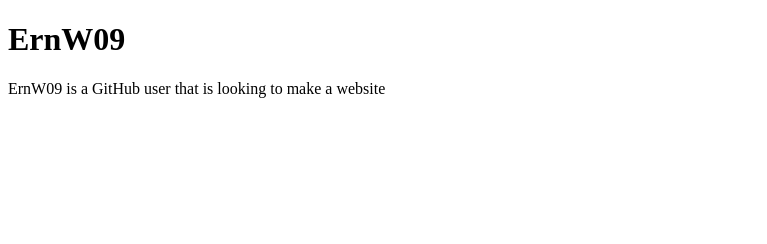
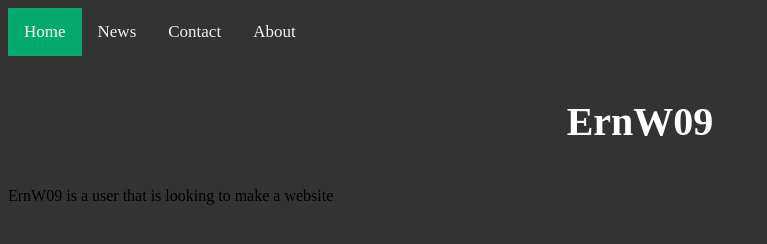
Before and after one commit to ErnW09/ErnW09.github.io, a plain HTML site: page index.html in a window 1280 px wide. Shown: the whole page, without its empty margins (0-767 px from the left). Drawn offline with Linux system fonts and the light colour scheme.

Commit message:
basic code

```diff
--- /dev/null
+++ b/css/style.css
@@ -0,0 +1,46 @@
+body{
+    background-color: #333;
+}
+
+.cenHeader{
+    text-align: center;
+    color: white;
+    font-size: 40px;
+    padding: 15px;
+}
+
+.odd{
+    background-color: #333;
+    color: white;
+    padding: 15px;
+    text-align: center;
+    font-size: 20px;
+}
+
+/* Add a black background color to the top navigation */
+.topnav {
+    background-color: #333;
+    overflow: hidden;
+}
+
+/* Style the links inside the navigation bar */
+.topnav a {
+    float: left;
+    color: #f2f2f2;
+    text-align: left;
+    padding: 14px 16px;
+    text-decoration: none;
+    font-size: 17px;
+}
+
+/* Change the color of links on hover */
+.topnav a:hover {
+    background-color: #ddd;
+    color: black;
+}
+
+/* Add a color to the active/current link */
+.topnav a.active {
+    background-color: #04AA6D;
+    color: white;
+}
--- a/index.html
+++ b/index.html
@@ -1,10 +1,20 @@
 <!DOCTYPE html>
 <html>
     <head>
-    <title>ErnPortfolio</title>
+        <title>ErnPortfolio</title>
+        <link rel="stylesheet" href="css/style.css">
+        <meta charset="utf-8">
+
     </head>
     <body>
-        <h1>ErnW09</h1>
-        <p>ErnW09 is a GitHub user that is looking to make a website</p>
+        <div class="topnav">
+            <a class="active" href="#home">Home</a>
+            <a href="#news">News</a>
+            <a href="#contact">Contact</a>
+            <a href="#about">About</a>
+        </div>
+
+        <h1 class="cenHeader">ErnW09</h1>
+        <p>ErnW09 is a user that is looking to make a website</p>
     </body>
 </html>
```
